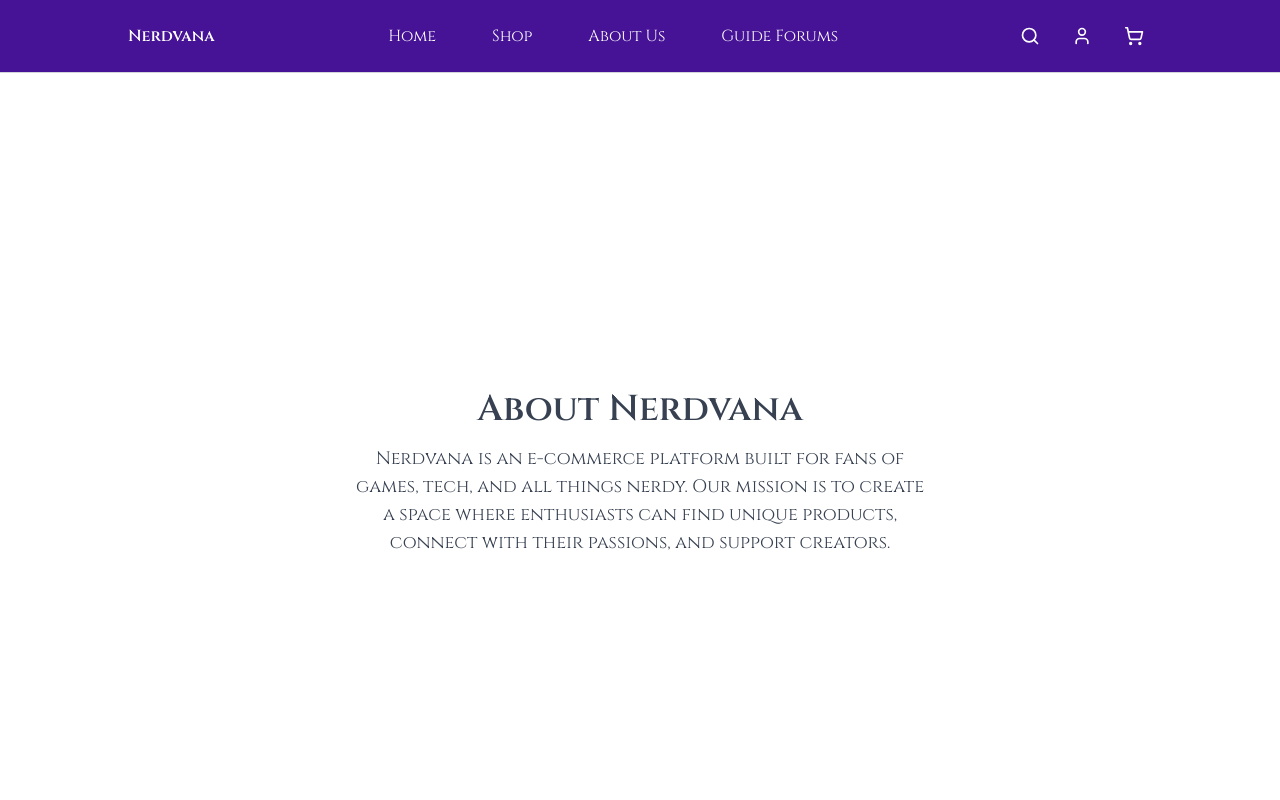
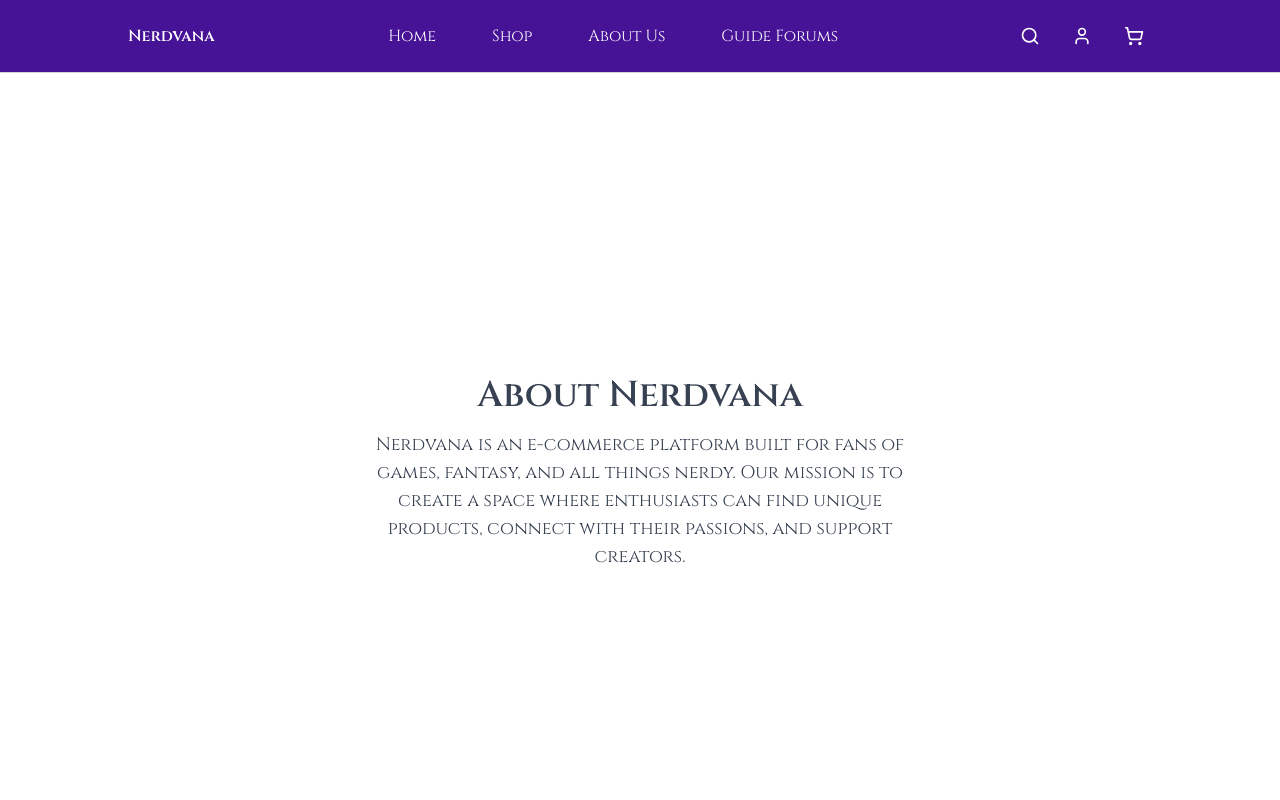
Before and after one commit to DJVelz/Nerdvana, a Next.js app: page /about in a window 1280 px wide. Shown: the top 800 px of the page. Built offline with nearby package versions, Linux system fonts and the light colour scheme.

Commit message:
updated about body

```diff
--- a/app/about/page.jsx
+++ b/app/about/page.jsx
@@ -11,7 +11,7 @@ export default function About() {
                 <main className="flex flex-col items-center justify-center min-h-screen p-6">
                     <h1 className="text-4xl font-bold mb-4">About Nerdvana</h1>
                     <p className="max-w-xl text-center text-lg">
-                        Nerdvana is an e-commerce platform built for fans of games, tech, and all things nerdy.
+                        Nerdvana is an e-commerce platform built for fans of games, fantasy, and all things nerdy.
                         Our mission is to create a space where enthusiasts can find unique products,
                         connect with their passions, and support creators.
                     </p>
```
